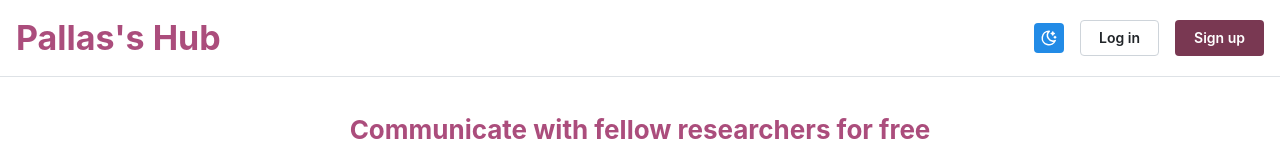
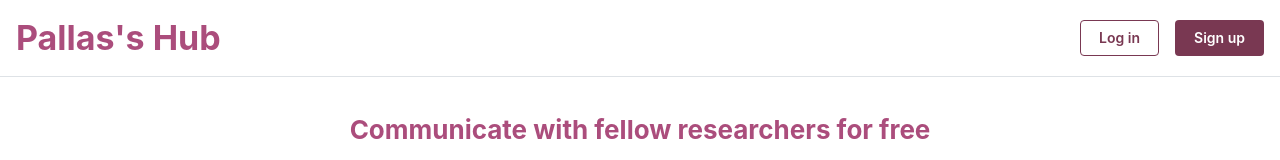
Before and after one commit to ysheliakin/pallass, a React (Vite) app in the folder client/: page / in a window 1280 px wide. Shown: the top 160 px of the page. Built offline with nearby package versions, Linux system fonts and the light colour scheme; no server answers.

Commit message:
Revert "Add color scheme toggle"
This reverts commit ba6a5d0206a70d7bf02a2723cb1dddb843d0f911.

```diff
--- a/client/src/components/ColorSchemeToggle/ColorSchemeToggle.tsx
+++ b/client/src/components/ColorSchemeToggle/ColorSchemeToggle.tsx
@@ -1,18 +1,13 @@
-import { IconMoonStars, IconSun } from '@tabler/icons-react';
-import { ActionIcon, Button, Group, useMantineColorScheme } from '@mantine/core';
+import { Button, Group, useMantineColorScheme } from '@mantine/core';
 
 export function ColorSchemeToggle() {
-  const { colorScheme, toggleColorScheme } = useMantineColorScheme();
+  const { setColorScheme } = useMantineColorScheme();
 
   return (
-    <ActionIcon
-      // variant="outline"
-      color={colorScheme === 'dark' ? 'yellow' : 'blue'}
-      onClick={toggleColorScheme}
-      title="Toggle color scheme"
-      style={{ height: 30, width: 30 }}
-    >
-      {colorScheme === 'dark' ? <IconSun size={18} /> : <IconMoonStars size={18} />}
-    </ActionIcon>
+    <Group>
+      <Button onClick={() => setColorScheme('light')}>Light</Button>
+      <Button onClick={() => setColorScheme('dark')}>Dark</Button>
+      <Button onClick={() => setColorScheme('auto')}>Auto</Button>
+    </Group>
   );
 }
--- a/client/src/components/Layout/Layout.tsx
+++ b/client/src/components/Layout/Layout.tsx
@@ -1,8 +1,7 @@
 import React from 'react';
 import { Link, Outlet } from 'react-router-dom';
-import { AppShell, Button, ColorSchemeScript, Group, Title } from '@mantine/core';
+import { AppShell, Button, Group, Title } from '@mantine/core';
 import { styles } from '@/theme';
-import { ColorSchemeToggle } from '../ColorSchemeToggle/ColorSchemeToggle';
 
 export function Layout() {
   return (
@@ -13,8 +12,7 @@ export function Layout() {
             <Title order={1}>Pallas's Hub</Title>
           </Link>
           <Group>
-            <ColorSchemeToggle />
-            <Button component={Link} to="/login" variant="default">
+            <Button component={Link} to="/login" variant="outline" style={styles.primaryButton}>
               Log in
             </Button>
             <Button component={Link} to="/signup" style={styles.primaryButton}>
--- a/client/src/theme.ts
+++ b/client/src/theme.ts
@@ -60,11 +60,7 @@ export const styles = {
     paddingTop: 80,
     paddingBottom: 20,
   },
-  primaryButton: {
-    '&:hover': {
-      backgroundColor: theme.colors.Accent[1], // FIXME
-    },
-  },
+  primaryButton: {},
   secondaryButton: {},
   input: {
   },
```
